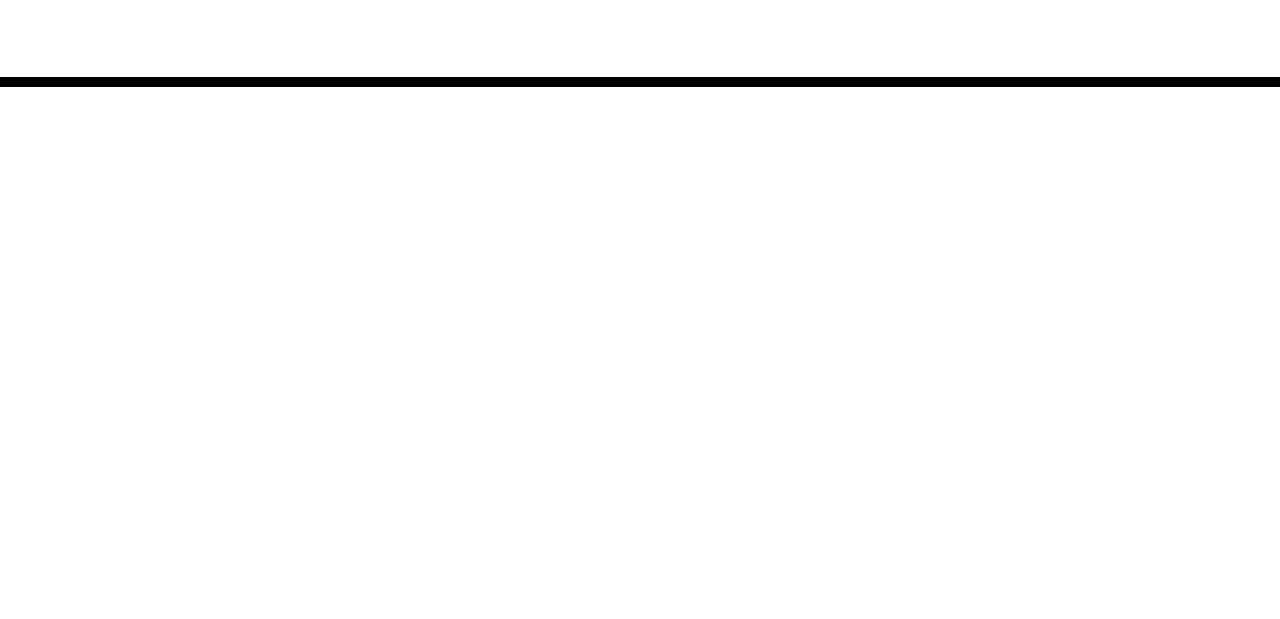
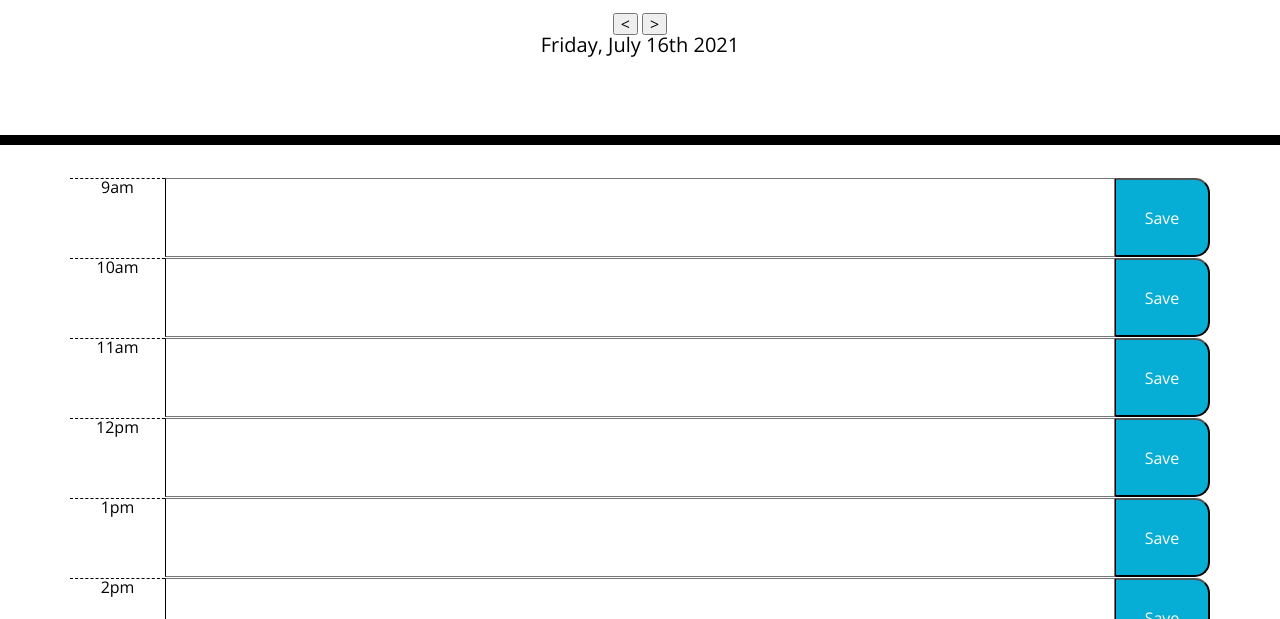
Before and after one commit to AWiebe2021/Work-Day-Scheduler, a plain HTML site: page index.html in a window 1280 px wide. Shown: the part 181-800 px from the top of the page. Drawn offline with nearby package versions, Linux system fonts and the light colour scheme.

Commit message:
added ability to change days

```diff
--- a/Develop/style.css
+++ b/assets/css/style.css
@@ -6,7 +6,7 @@ body {
 
 textarea{
   background: transparent;
-  border: none;
+  /* border: 1px; */
   resize: none;
   color: #000000;
   border-left: 1px solid black;
--- /dev/null
+++ b/assets/js/script.js
@@ -0,0 +1,94 @@
+var day = (moment().format("DDDDYYYY"));
+var dayInc = 0;
+
+function renderDay(){
+  $(document).ready(function() {
+
+    var dayPageFormatted = (moment().add(dayInc, 'd')).format("dddd, MMMM Do YYYY");
+    $("#currentDay").text(dayPageFormatted);
+    var dayTaskFormatted = (moment().add(dayInc, 'd')).format("DDDDYYYY");
+
+    var tasksArray = JSON.parse(localStorage.getItem(dayTaskFormatted));
+    if (tasksArray){
+      array1 = tasksArray;
+     }else{
+      var array1 = [];
+    };
+    $('body').append(
+      $('<div>').prop({
+          id: "container",
+          // innerHTML: 'Hi there!',
+          className: "container"
+      })
+    );
+
+    var hoursEl = document.getElementById("container");
+    while (hoursEl.hasChildNodes()) {
+      hoursEl.removeChild(hoursEl.firstChild);
+    };
+
+    for (let i = 0; i < 9; i++) {
+      intId = (i + 9);
+      strId = ('#' + intId);
+      timeId = (i + 9);
+      if (timeId > 12){
+        timeId = (timeId - 12) + "pm";
+      }else if (timeId == 12){
+        timeId = timeId + "pm"
+      }else{
+        timeId = timeId + "am";
+      };
+      var timeBlock =  $("<div>")
+        .addClass("row time-block")
+        .attr("id", intId);
+      $('#container').append(timeBlock);
+      var taskHour =  $("<div>")
+        .addClass("col-1 hour")
+        .text(timeId);
+      var taskArea = $("<textarea>")
+        .addClass("col-10 task")
+        .attr("id", i);
+      var taskSave = $("<button>")
+        .addClass("col-1 saveBtn")
+        .text('Save');
+
+        $(strId).append(taskHour, taskArea, taskSave);
+    };
+
+    $(".saveBtn").click(function () {
+      var time = $(this).parent().attr("id");
+      var task = $(this).siblings(".task").val();
+      array1[time - 9] = task;
+
+      localStorage.setItem(dayTaskFormatted , JSON.stringify(array1));
+    });
+  loadTasks();
+  });
+};
+renderDay();
+$("#subDay").click(function () {
+
+  dayInc = dayInc - 1;
+  var hoursEl = document.getElementById("container");
+  while (hoursEl.hasChildNodes()) {
+    hoursEl.removeChild(hoursEl.firstChild);
+  };
+  renderDay();
+});
+$("#addDay").click(function () {
+
+  dayInc = dayInc + 1;
+  renderDay();
+});
+function loadTasks(){
+  var dayTaskFormatted = (moment().add(dayInc, 'd')).format("DDDDYYYY");
+
+  var tasksArray = JSON.parse(localStorage.getItem(dayTaskFormatted));
+  if (tasksArray){
+    for (let i = 0; i < tasksArray.length; i++) {
+      var taskId = ('#' + i);
+      var taskText = tasksArray[i];
+      $(taskId).text(taskText);
+    };
+  };
+};
--- a/Develop/index.html
+++ b/index.html
@@ -18,7 +18,7 @@
       href="https://fonts.googleapis.com/css?family=Open+Sans&display=swap"
       rel="stylesheet"
     />
-    <link rel="stylesheet" href="style.css" />
+    <link rel="stylesheet" href="./assets/css/style.css" />
     <title>Work Day Scheduler</title>
   </head>
 
@@ -26,13 +26,17 @@
     <header class="jumbotron">
       <h1 class="display-3">Work Day Scheduler</h1>
       <p class="lead">A simple calendar app for scheduling your work day</p>
+      <span style="display: inline;">
+        <input type="button" id="subDay" value=&lt> <input type="button" id="addDay" value=&gt>
+      </span>
       <p id="currentDay" class="lead"></p>
-    </header>
-    <div class="container">
-      <!-- Timeblocks go here -->
-    </div>
+      </header>
+
+
 
     <script src="https://code.jquery.com/jquery-3.4.1.min.js"></script>
     <script src="https://cdnjs.cloudflare.com/ajax/libs/moment.js/2.24.0/moment.min.js"></script>
+    <script src="./assets/js/script.js"></script>
+
   </body>
 </html>
```
